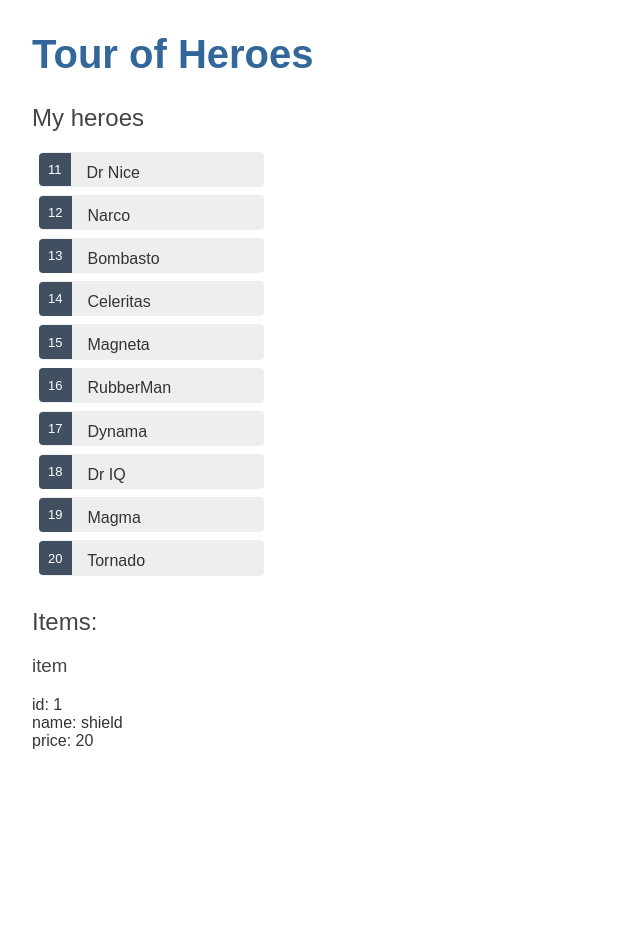
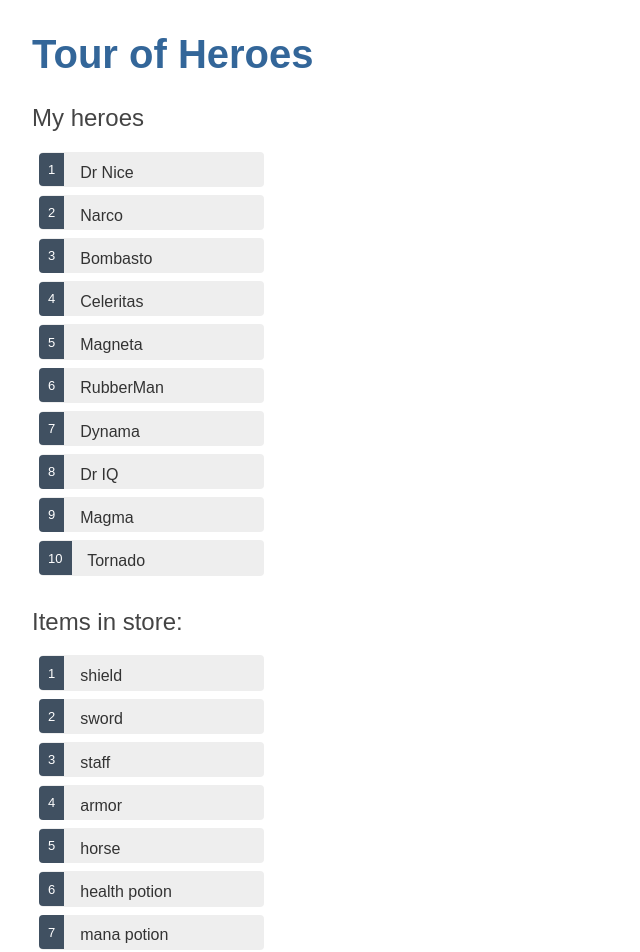
Before and after one commit to romankalab/open-lab-angular, an Angular app: page / in a window 1280 px wide. Shown: the top 952 px of the page, without its empty margins (0-640 px from the left). Before the commit the page ends 800 px from the top, so only its background shows below. Built offline with nearby package versions, Linux system fonts and the light colour scheme.

Commit message:
item list

```diff
--- a/src/app/items/items.component.css
+++ b/src/app/items/items.component.css
@@ -0,0 +1,51 @@
+.items {
+    margin: 0 0 2em 0;
+    list-style-type: none;
+    padding: 0;
+    width: 15em;
+  }
+  .items li {
+    cursor: pointer;
+    position: relative;
+    left: 0;
+    background-color: #EEE;
+    margin: .5em;
+    padding: .3em 0;
+    height: 1.6em;
+    border-radius: 4px;
+  }
+  .items li:hover {
+    color: #2c3a41;
+    background-color: #e6e6e6;
+    left: .1em;
+  }
+  .items li.selected {
+    background-color: black;
+    color: white;
+  }
+  .items li.selected:hover {
+    background-color: #505050;
+    color: white;
+  }
+  .items li.selected:active {
+    background-color: black;
+    color: white;
+  }
+  .items .badge {
+    display: inline-block;
+    font-size: small;
+    color: white;
+    padding: 0.8em 0.7em 0 0.7em;
+    background-color:#405061;
+    line-height: 1em;
+    position: relative;
+    left: -1px;
+    top: -4px;
+    height: 1.8em;
+    margin-right: .8em;
+    border-radius: 4px 0 0 4px;
+  }
+
+  input {
+    padding: .5rem;
+  }
--- a/src/app/items/items.component.html
+++ b/src/app/items/items.component.html
@@ -1,5 +1,12 @@
-<h2>Items:</h2>
-<h3>item</h3>
-<div>id: {{item.id}}</div>
-<div>name: {{item.name}}</div>
-<div>price: {{item.price}}</div>
+<h2>Items in store:</h2>
+<ul class="items">
+  <li *ngFor="let item of items" (click)="onSelect(item)" [class.selected]="item === selectedItem">
+    <span class="badge">{{item.id}}</span> {{item.name}}
+  </li>
+</ul>
+
+<div *ngIf="selectedItem">
+    <h2>{{selectedItem.name | uppercase}} Details</h2>
+    <div><span>id: </span>{{selectedItem.id}}</div>
+    <div><span>name: </span>{{selectedItem.name}}</div>
+    <div><span>price: </span>{{selectedItem.price}}</div>
--- a/src/app/items/items.component.ts
+++ b/src/app/items/items.component.ts
@@ -1,5 +1,7 @@
 import { Component, OnInit } from '@angular/core';
+import { HeroesComponent } from '../heroes/heroes.component';
 import { Item } from '../item'
+import { ITEMS } from '../mock-items';
 
 @Component({
   selector: 'app-items',
@@ -7,11 +9,12 @@ import { Item } from '../item'
   styleUrls: ['./items.component.css']
 })
 export class ItemsComponent implements OnInit {
-  item: Item = {
-    id: 1,
-    name: "shield",
-    price: 20
-  };
+  items = ITEMS;
+  selectedItem?: Item;
+  onSelect(item: Item): void {
+    this.selectedItem = item;
+  }
+
 
   constructor() { }
 
--- a/src/app/mock-heroes.ts
+++ b/src/app/mock-heroes.ts
@@ -1,14 +1,14 @@
 import { Hero } from "./hero";
 
 export const HEROES: Hero[] = [
-    { id: 11, name: 'Dr Nice' },
-    { id: 12, name: 'Narco' },
-    { id: 13, name: 'Bombasto' },
-    { id: 14, name: 'Celeritas' },
-    { id: 15, name: 'Magneta' },
-    { id: 16, name: 'RubberMan' },
-    { id: 17, name: 'Dynama' },
-    { id: 18, name: 'Dr IQ' },
-    { id: 19, name: 'Magma' },
-    { id: 20, name: 'Tornado' }
+    { id: 1, name: 'Dr Nice' },
+    { id: 2, name: 'Narco' },
+    { id: 3, name: 'Bombasto' },
+    { id: 4, name: 'Celeritas' },
+    { id: 5, name: 'Magneta' },
+    { id: 6, name: 'RubberMan' },
+    { id: 7, name: 'Dynama' },
+    { id: 8, name: 'Dr IQ' },
+    { id: 9, name: 'Magma' },
+    { id: 10, name: 'Tornado' }
 ]
--- /dev/null
+++ b/src/app/mock-items.ts
@@ -0,0 +1,11 @@
+import { Item } from './item'
+
+export const ITEMS: Item[] = [
+    {id: 1, name: "shield", price: 20},
+    {id: 2, name: "sword", price: 25},
+    {id: 3, name: "staff", price: 50},
+    {id: 4, name: "armor", price: 30},
+    {id: 5, name: "horse", price: 100},
+    {id: 6, name: "health potion", price: 40},
+    {id: 7, name: "mana potion", price: 40}
+]
```
